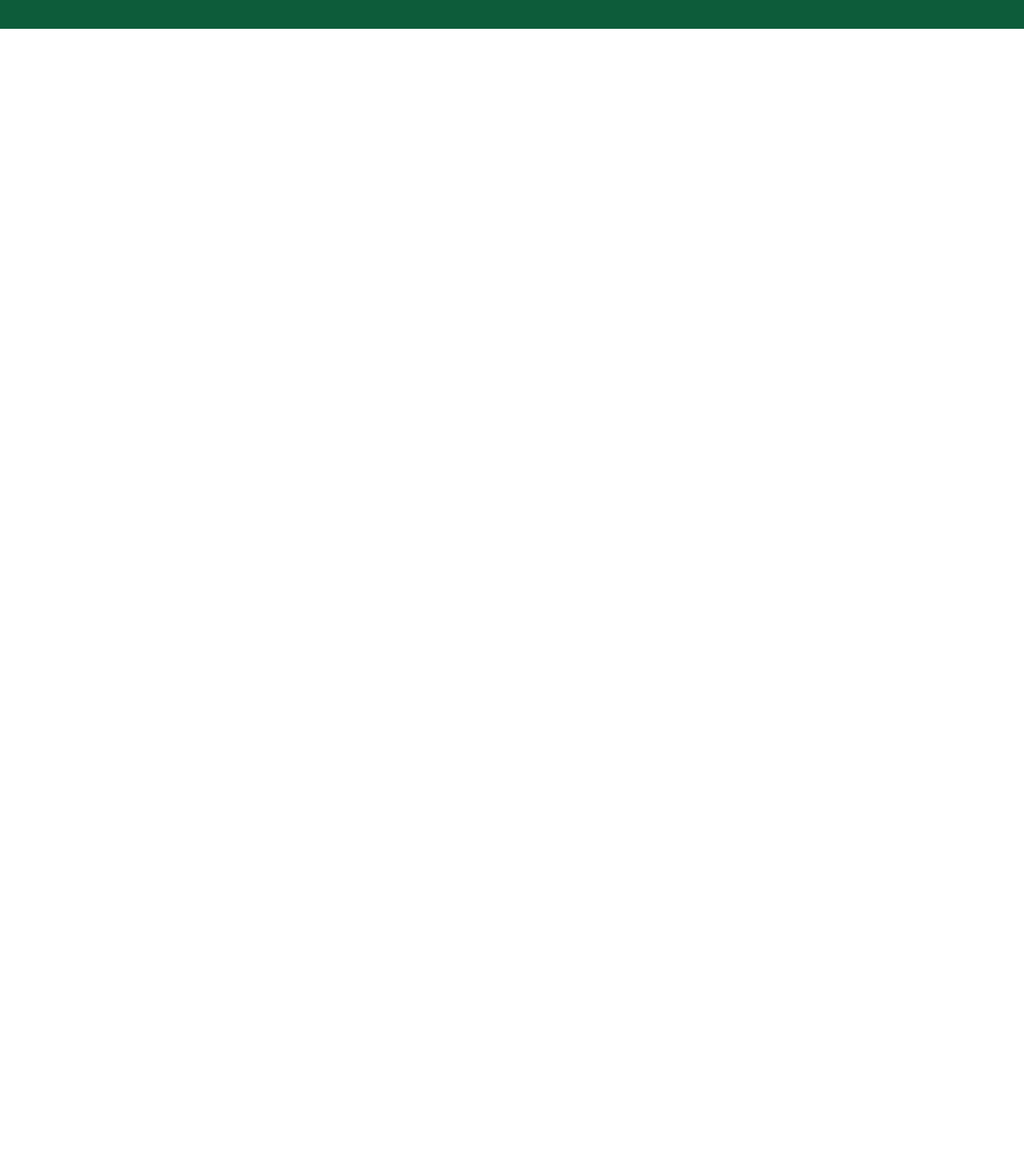
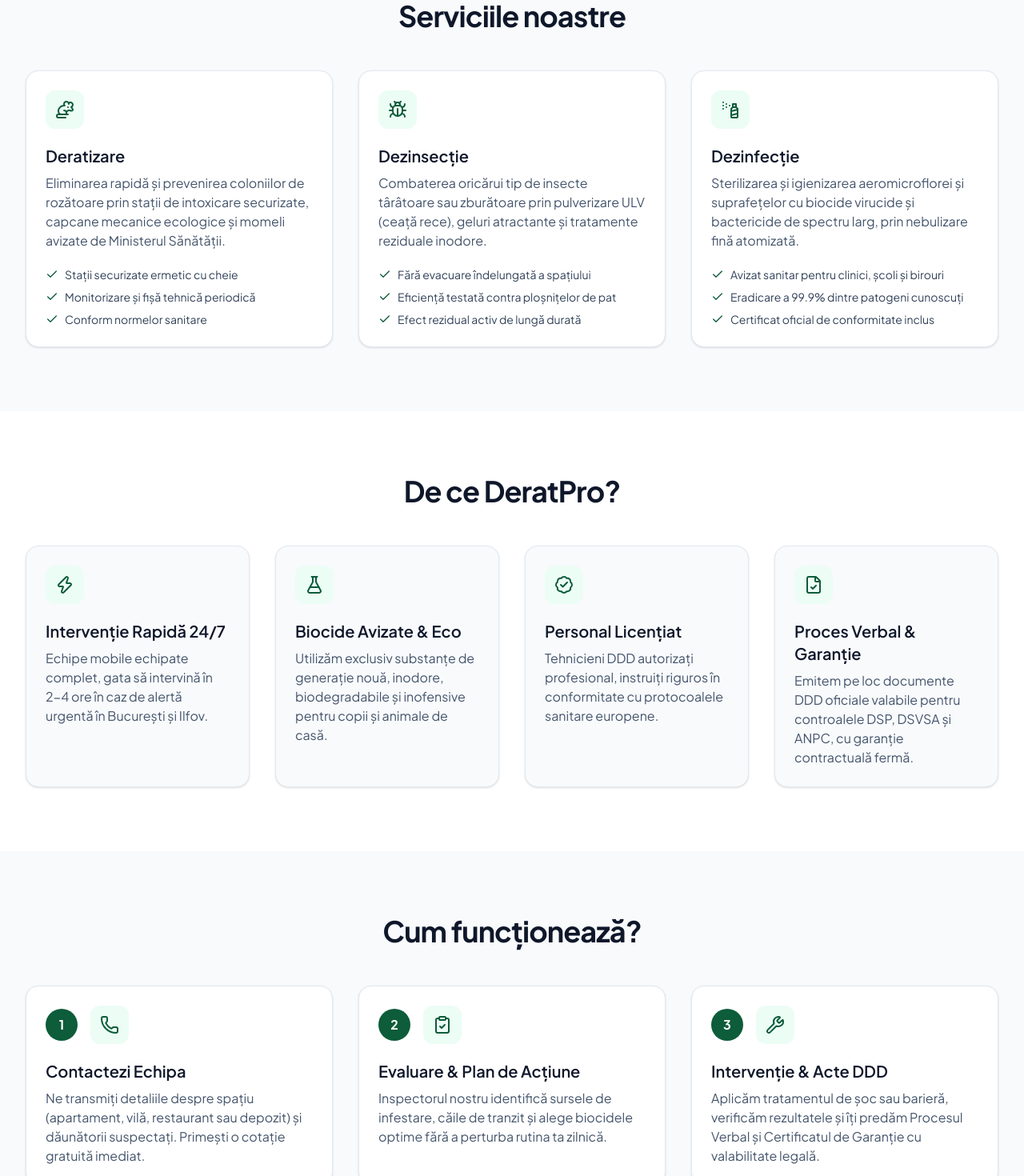
Before and after one commit to mihaidragoi/DeratPro, a Next.js app in the folder deratpro/: page / in a window 1280 px wide. Shown: the part 80-1550 px from the top of the page at 80% size. Before the commit the page ends 800 px from the top, so only its background shows below. Built offline with nearby package versions, Linux system fonts and the light colour scheme.

Commit message:
feat : 3/5 sections done
- did HowItWorks section by recreating the design offered by AI
- same for Services and WhyDeratPro
- optimised for both mobile and desktop
- responsive

```diff
--- a/deratpro/app/page.tsx
+++ b/deratpro/app/page.tsx
@@ -1,7 +1,13 @@
+import Services from "@/components/Services";
+import WhyDeratPro from "@/components/WhyDeratPro";
+import HowItWorks from "@/components/HowItWorks";
+
 export default function Home() {
   return (
-    <main className="bg-primary p-10 text-white">
-      <h1 className="text-3xl font-bold text-accent">DeratPro</h1>
+    <main >
+      <Services />
+      <WhyDeratPro />
+      <HowItWorks />
     </main>
   );
 }
--- a/deratpro/components/HowItWorks.tsx
+++ b/deratpro/components/HowItWorks.tsx
@@ -0,0 +1,27 @@
+import {steps} from "@/data/content";
+
+export default function HowItWorks() {
+    return (
+        <section id="cum-functioneaza" className="bg-surface py-10 md:py-20">
+            <div className="mx-auto max-w-7xl px-4 md:px-8">
+                <h2 className="mb-12 text-center text-3xl font-bold tracking-tight text-secondary md:text-4xl"> Cum funcționează? </h2>
+                <div className="grid grid-cols-1 gap-8 lg:grid-cols-3">
+                    {steps.map(({ number, title, description, icon: Icon }) => (
+                        <article
+                            key={number}
+                            className="rounded-2xl border border-slate-200 bg-white p-6 shadow-sm transition-shadow duration-300 hover:shadow-lg">
+                            <div className="mb-5 flex items-center gap-4">
+                                <span className="flex h-10 w-10 items-center justify-center rounded-full bg-primary font-bold text-white"> {number} </span>
+                                <div className="flex h-12 w-12 items-center justify-center rounded-xl bg-emerald-50">
+                                    <Icon className="h-6 w-6 text-primary" aria-hidden="true" />
+                                 </div>
+                            </div>
+                            <h3 className="mb-2 text-xl font-semibold text-secondary">{title}</h3>
+                            <p className="text-slate-600">{description}</p>
+                        </article>
+                    ))}
+                </div>
+            </div>
+        </section>
+    );
+}
--- a/deratpro/components/Services.tsx
+++ b/deratpro/components/Services.tsx
@@ -0,0 +1,38 @@
+import { Check } from "lucide-react";
+import { services } from "@/data/content";
+
+export default function Services() {
+  return (
+    <section id="servicii" className="bg-surface py-10 md:py-20">
+      <div className="mx-auto max-w-7xl px-4 md:px-8">
+        <h2 className="mb-12 text-center text-3xl font-bold tracking-tight text-secondary md:text-4xl"> Serviciile noastre </h2>
+
+        <div className="grid grid-cols-1 gap-8 md:grid-cols-2 lg:grid-cols-3">
+          {services.map(({ title, description, icon: Icon, points }) => (
+            <article
+              key={title}
+              className="rounded-2xl border border-slate-200 bg-white p-6 shadow-sm transition-shadow duration-300 hover:shadow-lg">
+
+              <div className="mb-5 flex h-12 w-12 items-center justify-center rounded-xl bg-emerald-50">
+                <Icon className="h-6 w-6 text-primary" aria-hidden="true" />
+              </div>
+
+              <h3 className="mb-2 text-xl font-semibold text-secondary">{title}</h3>
+              <p className="text-slate-600">{description}</p>
+
+              <ul className="mt-5 space-y-2 text-sm text-slate-700">
+                {points.map((point) => (
+                  <li key={point} className="flex items-start gap-2">
+                    <Check className="mt-0.5 h-4 w-4 shrink-0 text-primary" aria-hidden="true" />
+                    <span>{point}</span>
+                  </li>
+                ))}
+              </ul>
+            </article>
+          ))}
+
+        </div>
+      </div>
+    </section>
+  );
+}
--- a/deratpro/components/WhyDeratPro.tsx
+++ b/deratpro/components/WhyDeratPro.tsx
@@ -0,0 +1,26 @@
+import {advantages} from "@/data/content";
+
+export default function WhyDeratPro() {
+    return (
+        <section id="de-ce-deratpro" className="bg-white py-10 md:py-20">
+            <div className="mx-auto max-w-7xl px-4 md:px-8">
+                <h2 className="mb-12 text-center text-3xl font-bold tracking-tight text-secondary md:text-4xl"> De ce DeratPro? </h2>
+
+                <div className="grid grid-cols-1 gap-8 md:grid-cols-2 lg:grid-cols-4">
+                    {advantages.map(({ title, description, icon: Icon }) => (
+                        <article
+                            key={title}
+                            className="rounded-2xl border border-slate-200 bg-surface p-6 shadow-sm transition-shadow duration-300 hover:shadow-lg">
+
+                            <div className="mb-5 flex h-12 w-12 items-center justify-center rounded-xl bg-emerald-50">
+                                <Icon className="h-6 w-6 text-primary" aria-hidden="true" />
+                            </div>
+
+                            <h3 className="mb-2 text-xl font-semibold text-secondary">{title}</h3>
+                            <p className="text-slate-600">{description}</p>
+                        </article>
+                    ))}
+                </div>
+            </div>
+        </section>
+    )}
```
